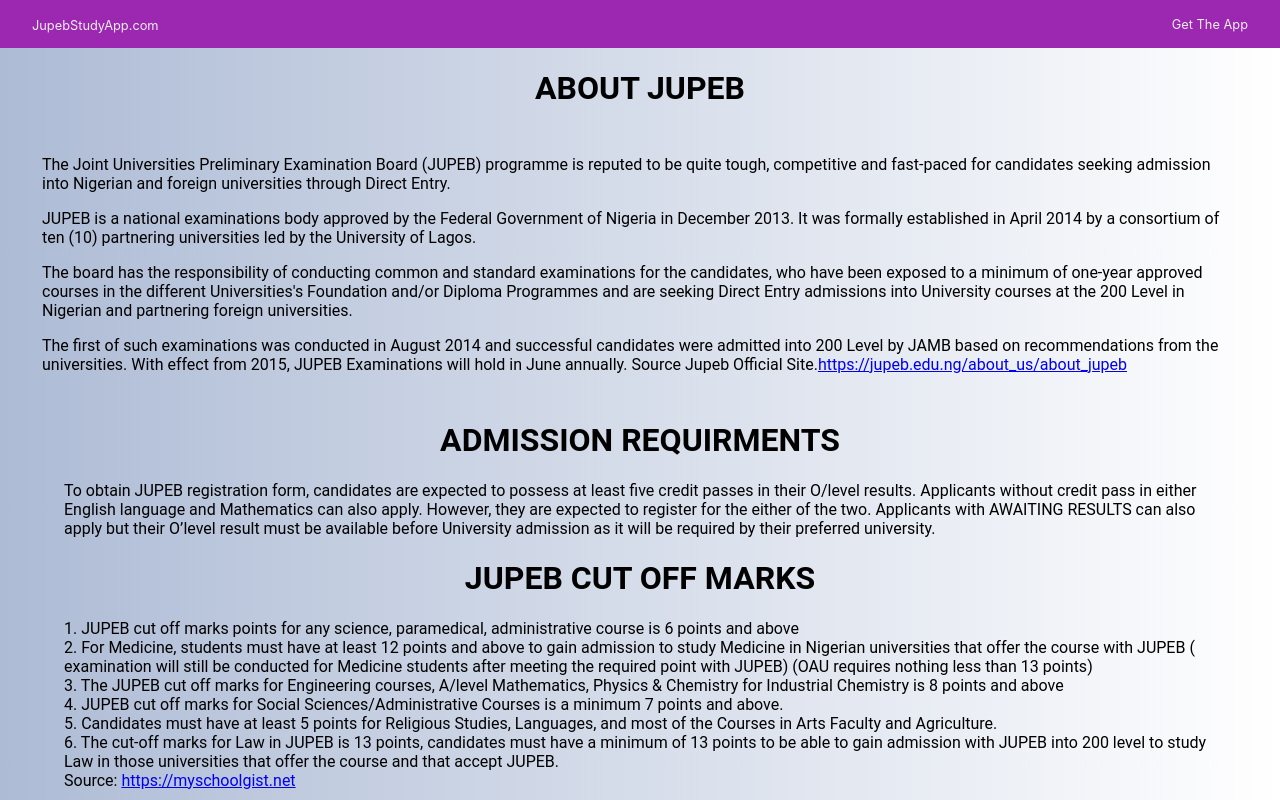
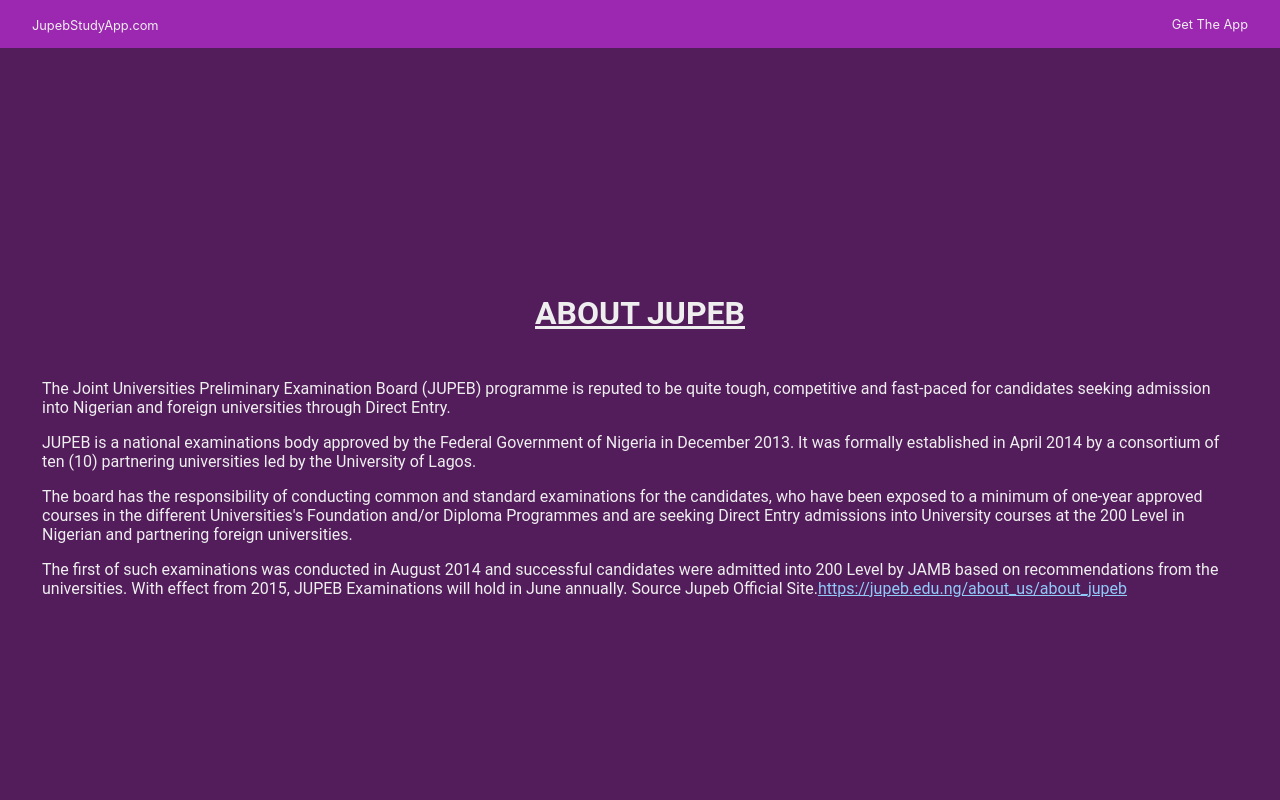
Before and after one commit to omivrex/learnXtraWeb, a React (Create React App) app: page /aboutJUPEB in a window 1280 px wide. Shown: the top 800 px of the page. Built offline with nearby package versions, Linux system fonts and the light colour scheme.

Commit message:
styled about Jupeb page

```diff
--- a/src/components/AboutJ.compoenent.tsx
+++ b/src/components/AboutJ.compoenent.tsx
@@ -1,17 +1,16 @@
-import React, {ReactElement} from "react";
+import {ReactElement, useEffect} from "react";
 
 const AboutJ = ():ReactElement => {
+
+    useEffect(() => {
+      window.scroll(0,0)
+    },[])
+
+
     return (
-    <div style={{position: 'relative', top: '3rem'}}>
-        <div style={{
-            fontSize: '1em',
-            fontFamily: 'Roboto, sans-serif, san Francisco',
-            margin: 'auto',
-            // width: '90%',
-            marginLeft: '2rem',
-            marginRight: '2rem'
-        }}>
-            <h1 style={{textAlign: 'center'}}>ABOUT JUPEB</h1>
+        <div style={styles.container}>
+            <div style={styles.row}>
+                <h1 style={styles.h1}>ABOUT JUPEB</h1>
                 <div style={{padding: '10px'}}>
                     <p>
                         The Joint Universities Preliminary Examination Board
@@ -48,20 +47,13 @@
                         hold in June annually.
 
                         Source Jupeb Official Site.
-                    <a href="https://jupeb.edu.ng/about_us/about_jupeb">https://jupeb.edu.ng/about_us/about_jupeb</a>
+                        <a style={styles.link} href="https://jupeb.edu.ng/about_us/about_jupeb">https://jupeb.edu.ng/about_us/about_jupeb</a>
                     </p>
                 </div>
             </div>
 
-        <div style={{
-            fontSize: '1em',
-            fontFamily: 'Roboto, sans-serif, san Francisco',
-            width: '90%',
-            margin: 'auto',
-            marginBottom: '2rem',
-        }}>
-            <h1 style={{textAlign: 'center'}}>ADMISSION REQUIRMENTS</h1>
-            <div>
+            <div style={styles.row}>
+                <h1 style={styles.h1}>ADMISSION REQUIRMENTS</h1>
                 <p>
                     To obtain JUPEB registration form,
                     candidates are expected to possess at least
@@ -76,45 +68,47 @@
                     University admission as it will be required by their
                     preferred university.
                 </p>
-
-                <h1 style={{textAlign: 'center'}}>JUPEB CUT OFF MARKS</h1>
+            </div>
+            <div style={styles.row}>
+                <h1 style={styles.h1}>JUPEB CUT OFF MARKS</h1>
                 <p>
-                    <li style={{listStyleType: 'none'}}>
+                    <li style={styles.li}>
                         1. JUPEB cut off marks points for any science,
                         paramedical, administrative course is 6 points and above
                     </li>
-                    <li style={{listStyleType: 'none'}}>
+                    <li style={styles.li}>
                         2. For Medicine, students must have at least 12 points and
                         above to gain admission to study Medicine in Nigerian universities
                         that offer the course with JUPEB ( examination will still be
                         conducted for Medicine students after meeting the required point with JUPEB)
                         (OAU requires nothing less than 13 points)
                     </li>
-                    <li style={{listStyleType: 'none'}}>
+                    <li style={styles.li}>
                         3. The JUPEB cut off marks for Engineering courses,
                         A/level Mathematics, Physics {'&'} Chemistry
                         for Industrial Chemistry is 8 points and above
                     </li>
-                    <li style={{listStyleType: 'none'}}>
+                    <li style={styles.li}>
                         4. JUPEB cut off marks for Social Sciences/Administrative
                         Courses is a minimum 7 points and above.
                     </li>
-                    <li style={{listStyleType: 'none'}}>
+                    <li style={styles.li}>
                         5. Candidates must have at least 5 points for Religious
                         Studies, Languages, and most of the Courses in Arts Faculty
                         and Agriculture.
                     </li>
-                    <li style={{listStyleType: 'none'}}>
+                    <li style={styles.li}>
                         6. The cut-off marks for Law in JUPEB is 13 points,
                         candidates must have a minimum of 13 points to be able
                         to gain admission with JUPEB into 200 level to study
                         Law in those universities that offer the course and
                         that accept JUPEB.
                     </li>
-                    Source: <a href='https://myschoolgist.net'>https://myschoolgist.net</a>
+                    Source: <a style={styles.link} href='https://myschoolgist.net'>https://myschoolgist.net</a>
                 </p>
-
-                <h1 style={{textAlign: 'center'}}>AFFILIATE UNIVERSITIES</h1>
+            </div>
+            <div style={styles.row}>
+                <h1 style={styles.h1}>AFFILIATE UNIVERSITIES</h1>
                 <p>
                     <li>
                         Abia State University, Abia State.
@@ -187,8 +181,46 @@
                 </p>
             </div>
         </div>
-    </div>
     )
 }
 
 export default AboutJ
+
+const styles = {
+    container: {
+      margin: '3rem auto',
+      marginBottom: 0,
+      width: '100%',
+      display: 'flex',
+      backgroundColor: '#531d5c',
+      position: 'relative'as any,
+      height: 'fit-content',
+      color: '#eee',
+      alignItems: 'center',
+      flexDirection: 'column' as any,
+    },
+
+    row: {
+        fontSize: '1em',
+        fontFamily: 'Roboto, sans-serif, san Francisco',
+        margin: 'auto 2rem',
+        height: '100vh',
+        display: 'flex',
+        flexDirection: 'column' as any,
+        alignItems: 'center' as any,
+        justifyContent: 'center',
+    },
+
+    h1: {
+        textAlign: 'center' as any,
+        textDecoration: 'underline'
+    },
+
+    link: {
+        color: '#90caf9',
+    },
+
+    li: {
+        listStyleType: 'none'
+    }
+}
--- a/src/components/Apps.component.tsx
+++ b/src/components/Apps.component.tsx
@@ -1,12 +1,16 @@
-import React, {ReactElement} from "react";
+import {ReactElement, useEffect} from "react";
 import phone from "../assets/phone.png"
 import {IoLogoGooglePlaystore} from "react-icons/io5"
 import {ImEarth} from "react-icons/im"
 const OApps = ():ReactElement => {
+  useEffect(() => {
+    window.scroll(0,0)
+  },[])
+
   return (
     <div style={styles.container}>
       <div style={styles.imgCol}>
-        <img src={phone} alt="" />
+        <img src={phone} alt="sample of app on mobile phone" />
       </div>
       <div style={styles.contentCol}>
         <h1 style={{fontSize: '8.8vw', margin: '0', fontFamily: "Yanone Kaffeesatz, sans-serif"}}>Download</h1>
--- a/src/components/OApps.component.tsx
+++ b/src/components/OApps.component.tsx
@@ -1,6 +1,10 @@
-import React, {ReactElement} from "react";
+import {ReactElement, useEffect} from "react";
 
 const OApps = ():ReactElement => {
+  useEffect(() => {
+    window.scroll(0,0)
+  },[])
+
   return (
     <div style={styles.container}>
       <p>
--- a/src/components/Services.component.tsx
+++ b/src/components/Services.component.tsx
@@ -1,10 +1,14 @@
-import {ReactElement} from "react";
+import {ReactElement, useEffect} from "react";
 import tutorial from "../assets/tutorial.jpg";
 import assign from "../assets/assign.jpg";
 import research from "../assets/research.jpg";
 import graduate from "../assets/graduate.jpg";
 
 const Services = ():ReactElement => {
+  useEffect(() => {
+    window.scroll(0,0)
+  },[])
+
   return (
     <div style={styles.container}>
         <div style={styles.header}>
```
Lines whose indentation alone changed are shown as unchanged.
